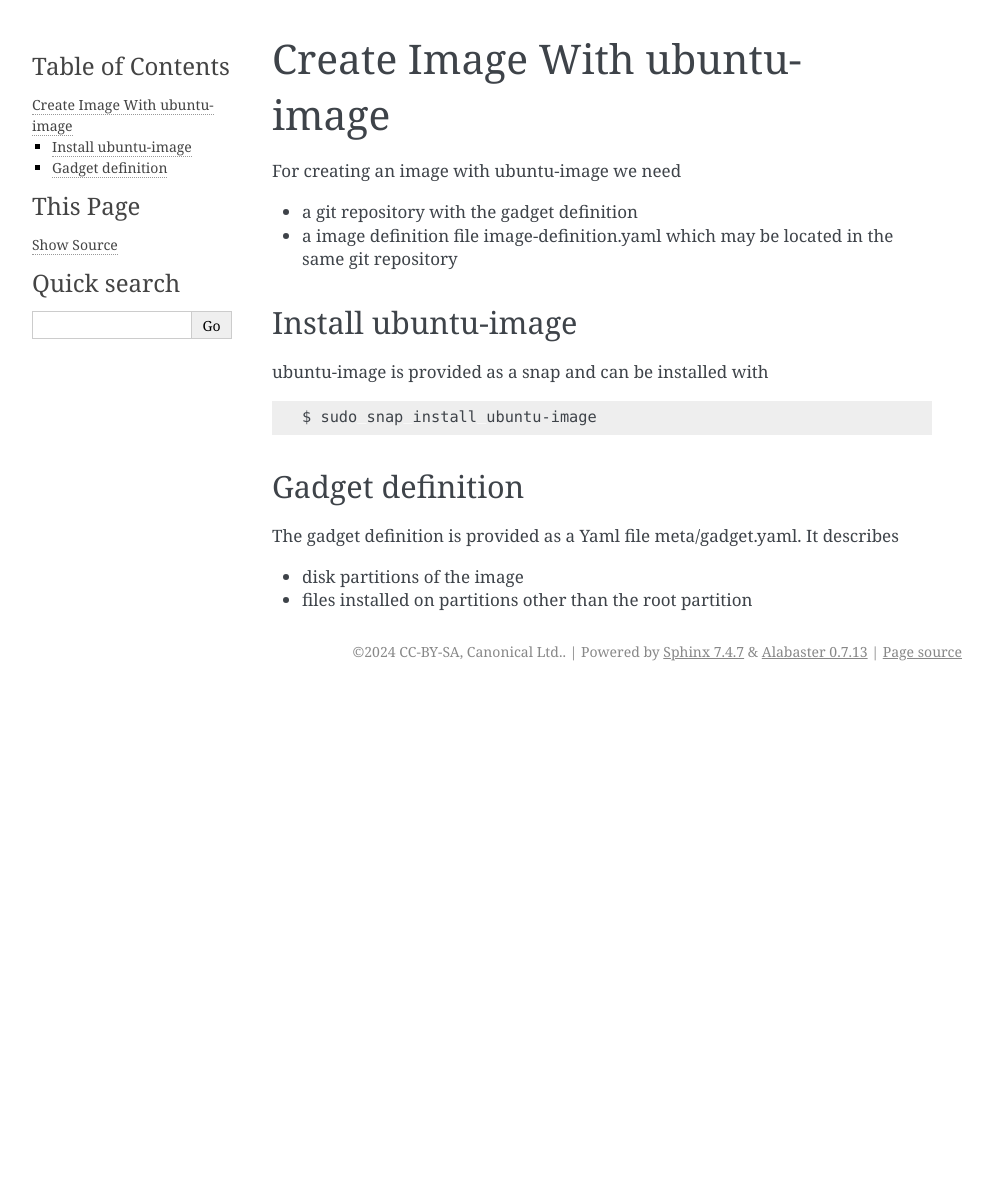
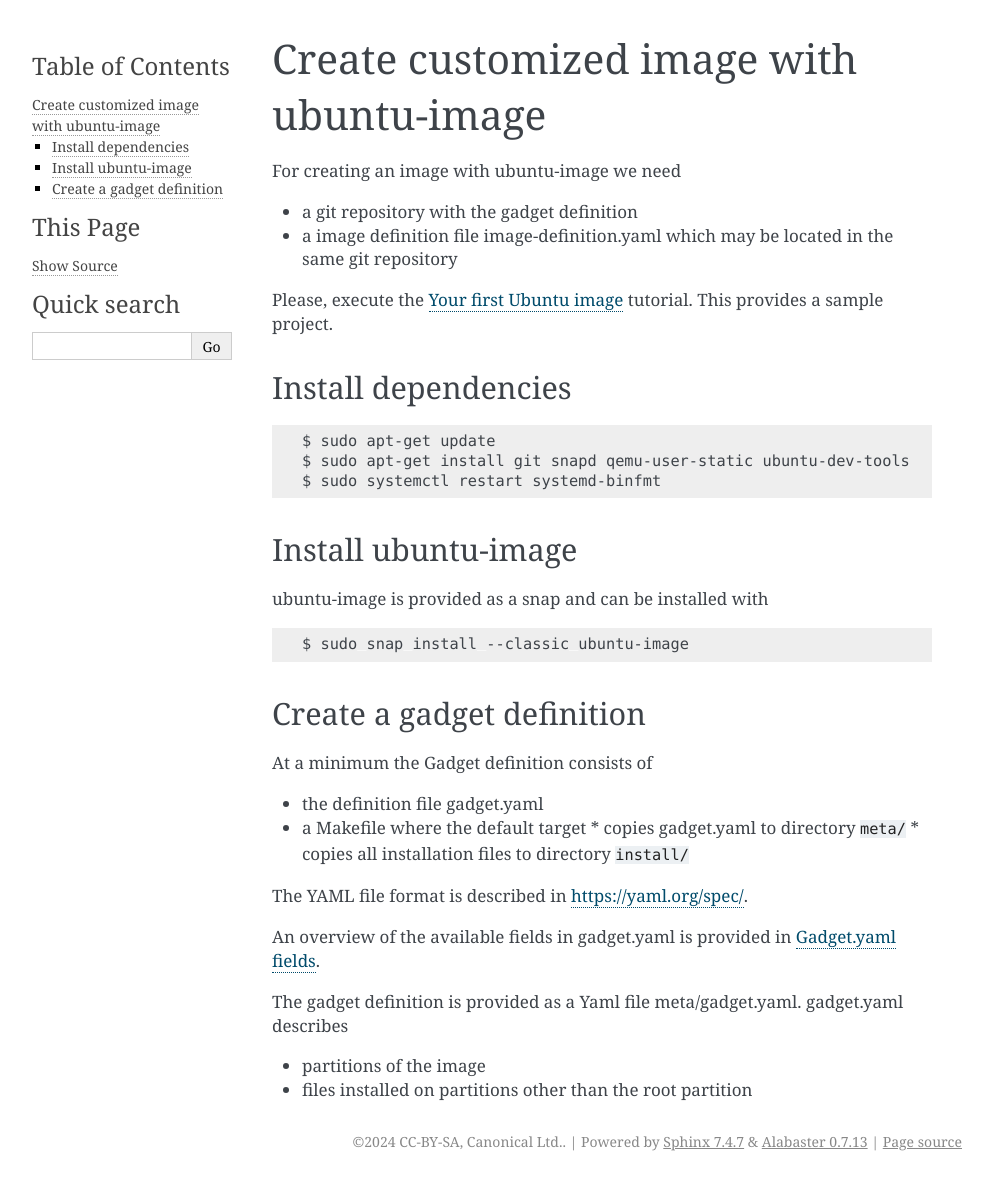
Before and after one commit to canonical/risc-v-cookbook, a Sphinx documentation site: the page built from docs/howto/images/create_image.rst, in a window 1280 px wide. Shown: the whole page, without its empty margins (148-1141 px from the left). Built offline with Sphinx 7.4.7, drawn with Linux system fonts in a browser that asks for light colours; before the commit the page ends 900 px from its top, so only the background shows below that.

Commit message:
create_image: small edits
Signed-off-by: Heinrich Schuchardt <heinrich.schuchardt@canonical.com>

```diff
--- a/docs/howto/images/create_image.rst
+++ b/docs/howto/images/create_image.rst
@@ -1,13 +1,25 @@
 .. SPDX-License-Identifier: CC-BY-SA-4.0
 
-Create Image With ubuntu-image
-==============================
+Create customized image with ubuntu-image
+=========================================
 
 For creating an image with ubuntu-image we need
 
 * a git repository with the gadget definition
 * a image definition file image-definition.yaml which may be located in the same
   git repository
+
+Please, execute the :doc:`/tutorial/create_image` tutorial.
+This provides a sample project.
+
+Install dependencies
+--------------------
+
+.. prompt:: text $ auto
+
+    $ sudo apt-get update
+    $ sudo apt-get install git snapd qemu-user-static ubuntu-dev-tools
+    $ sudo systemctl restart systemd-binfmt
 
 Install ubuntu-image
 --------------------
@@ -16,13 +28,25 @@
 
 .. prompt:: bash $ auto
 
-    $ sudo snap install ubuntu-image
+    $ sudo snap install --classic ubuntu-image
 
-Gadget definition
------------------
+Create a gadget definition
+--------------------------
+
+At a minimum the Gadget definition consists of
+
+* the definition file gadget.yaml
+* a Makefile where the default target
+  * copies gadget.yaml to directory ``meta/``
+  * copies all installation files to directory ``install/``
+
+The YAML file format is described in https://yaml.org/spec/.
+
+An overview of the available fields in gadget.yaml is provided in
+:doc:`/reference/gadget-definition/`.
 
 The gadget definition is provided as a Yaml file meta/gadget.yaml.
-It describes
+gadget.yaml describes
 
-* disk partitions of the image
+* partitions of the image
 * files installed on partitions other than the root partition
```
